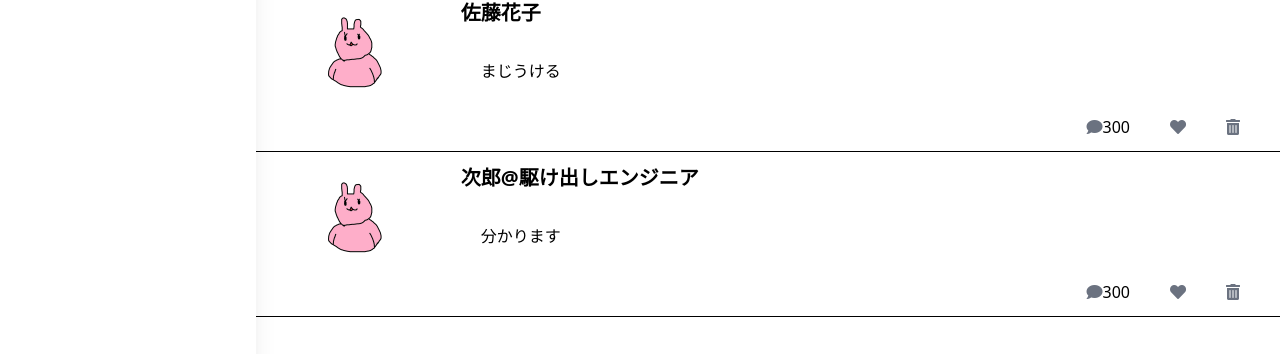
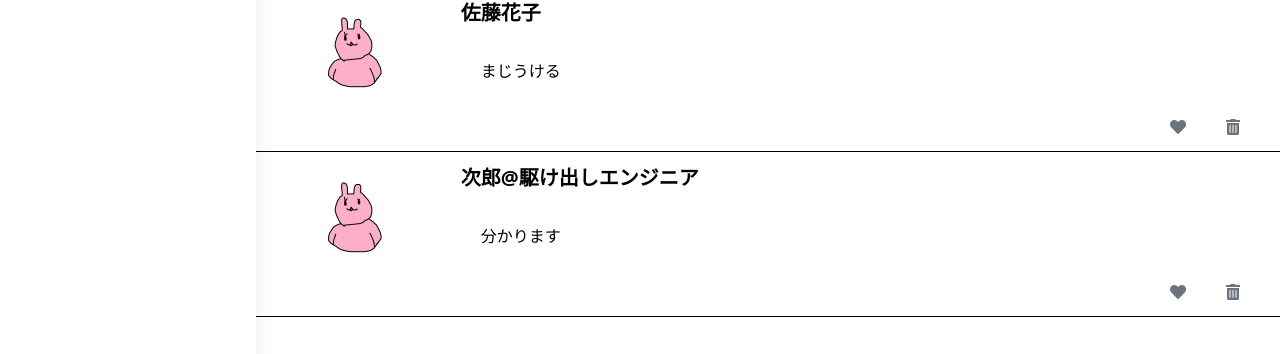
Before and after one commit to suzu1997/rakus-sns-app, a Next.js app: page /timeline/1 in a window 1280 px wide. Shown: the part 445-799 px from the top of the page. Built offline with nearby package versions, Linux system fonts and the light colour scheme.

Commit message:
タイムラインコメントに対するコメントボタン削除

```diff
--- a/src/pages/timeline/[id].tsx
+++ b/src/pages/timeline/[id].tsx
@@ -1,13 +1,9 @@
 import { NextPage } from "next";
 import { useState } from "react";
 import Image from "next/image";
-//メニューバーコンポーネント
 import { MenuBar } from "../../components/MenuBar";
-//コメントアイコンコンポーネント
 import { CommentIcon } from "../../components/CommentIcon";
-//サブヘッダーコンポーネント
 import { SubHeader } from "../../components/SubHeader";
-//つぶやきをお気に入り登録するボタンコンポーネント
 import { FavoBtn } from "../../components/FavoBtn";
 //自分のつぶやきを消せるボタンコンポーネント(自分のつぶやきの時のみ表示させたい)
 import { TrashBtn } from "../../components/TrashBtn";
@@ -94,7 +90,6 @@ const TweetDetail: NextPage = () => {
                 </div>
                 <div className="pt-5 pb-5 pl-5 w-8/12">{value.tweet}</div>
                 <div className="w-full text-right pt-3 pb-3">
-                  <CommentIcon commentCount={300} />
                   <FavoBtn />
                   <TrashBtn />
                 </div>
```
